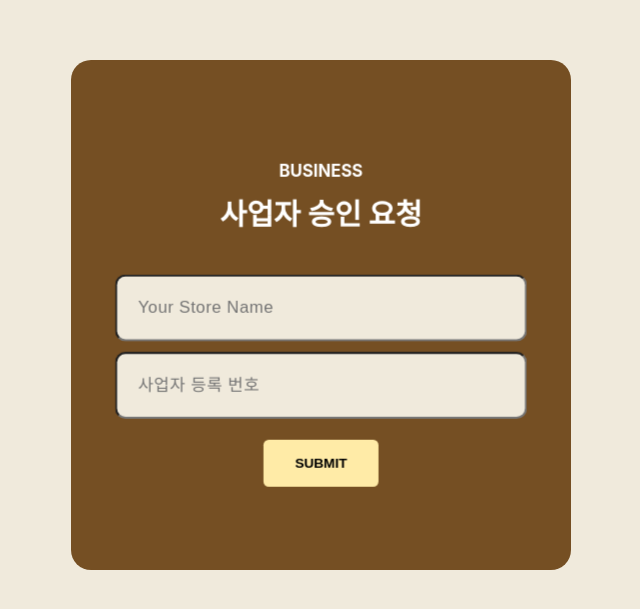
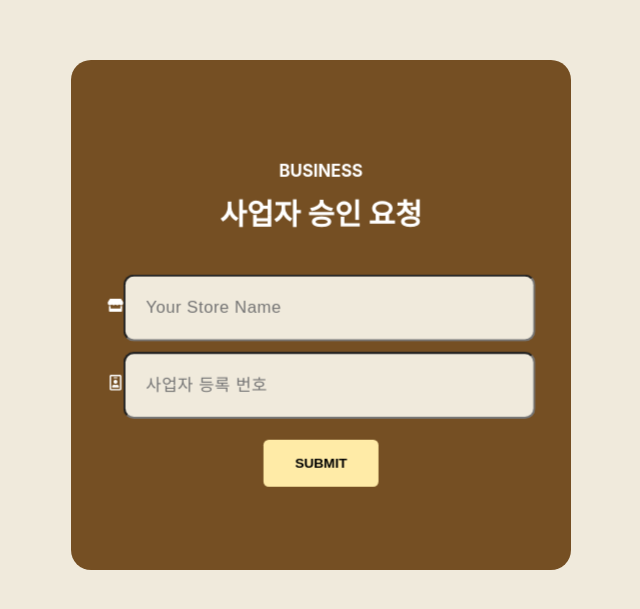
Before and after one commit to SK-Rookies-Final3/FrontEnd, a React (Create React App) app: page /business/request in a window 1280 px wide. Shown: the part 115-724 px from the top of the page, without its empty margins (319-959 px from the left). Built offline with nearby package versions, Linux system fonts and the light colour scheme.

Commit message:
fix: RF-98 <Business승인요청페이지 icon 추가>

```diff
--- a/src/component/login/Business_Request.js
+++ b/src/component/login/Business_Request.js
@@ -1,7 +1,8 @@
 import React, { useState } from "react";
 import { useNavigate } from "react-router-dom";
 import axios from "axios";
-import '../css/LoginForm.css'
+import { FaStore, FaRegIdBadge } from "react-icons/fa";
+import '../css/LoginForm.css';
 
 const Business_Request = () => {
     const navigate = useNavigate();
@@ -20,12 +21,18 @@ const Business_Request = () => {
                         <div className="center-wrap">
                             <h2 className="business_text">BUSINESS</h2>
                             <h2 className="log_text">사업자 승인 요청</h2>
+                            <div className="input-container">
+                                <FaStore className="input-icon" />
                                 <input type="text" name="logstore" className="form-style"
                                     placeholder="Your Store Name" id="logstore" autoComplete="off" value={storename}
                                     onChange={(e) => setStorename(e.target.value)} />
+                            </div>
+                            <div className="input-container">
+                                <FaRegIdBadge className="input-icon" />
                                 <input type="number" name="logstorenum" className="form-style"
                                     placeholder="사업자 등록 번호" id="logstorenum" autoComplete="off" value={storenum}
                                     onChange={(e) => setStorenum(e.target.value)} />
+                            </div>
                             <button className="btn_sub" onClick={handleRequest}>Submit</button>
                         </div>
                     </div>
```
Lines whose indentation alone changed are shown as unchanged.
